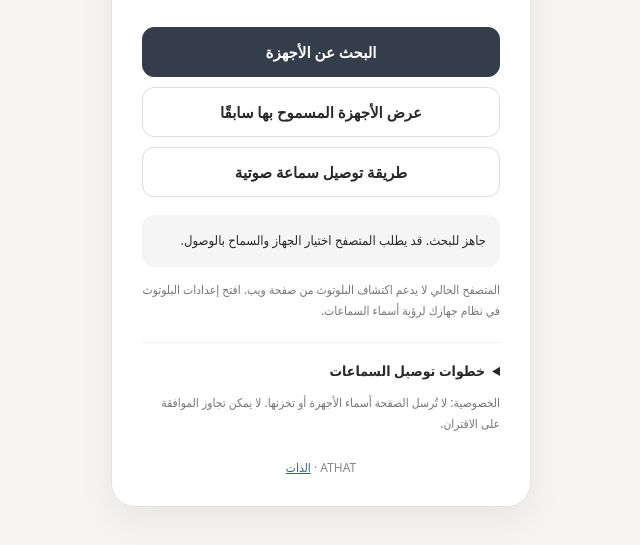
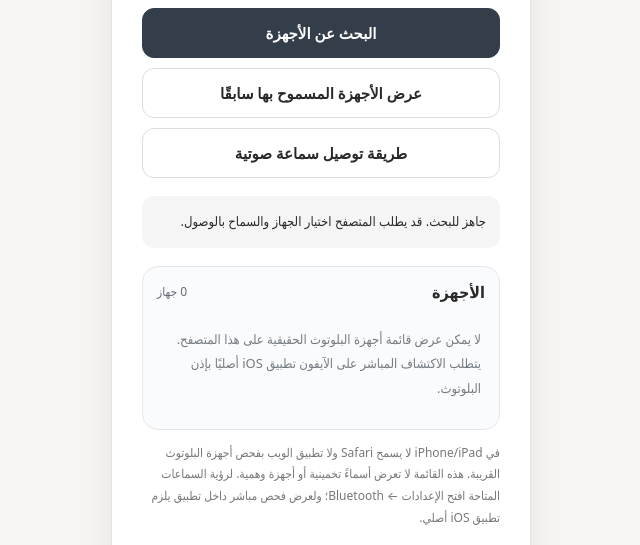
Before and after one commit to mrabdulmohsinalotaibi-beep/Bluetooth, a plain HTML site: page index.html in a window 1280 px wide. Shown: the part 254-799 px from the top of the page, without its empty margins (319-959 px from the left). Drawn offline with Linux system fonts and the light colour scheme.

Commit message:
Provide dedicated on-page Bluetooth device list and accurate iOS unsupported state

```diff
--- a/index.html
+++ b/index.html
@@ -19,7 +19,7 @@ button.primary{color:white;background:#343e4b;border-color:#343e4b}
 button:disabled{opacity:.6;cursor:wait}
 button:focus-visible,summary:focus-visible{outline:3px solid #7ca6ee;outline-offset:2px}
 .status{background:#f5f5f5;border-radius:12px;padding:14px;margin-top:18px;font-size:13px;line-height:1.8;text-align:right}
-.device{padding:16px 12px;text-align:right;background:#f7f8fa;border:1px solid #e7e9ef;border-radius:13px;margin-top:12px;font-size:14px;line-height:1.9;overflow-wrap:anywhere}.device strong{font-size:16px}.device small{color:#747474;display:block}.device .kind{font-weight:700;color:#32475f}
+.results{margin-top:18px;text-align:right;border:1px solid #e4e6eb;border-radius:16px;padding:14px;background:#fafbfc}.results h2{font-size:16px;margin:0 0 10px;display:flex;justify-content:space-between;align-items:center}.count{font-size:12px;color:#656d75;font-weight:400}.empty{color:#737b82;font-size:13px;padding:14px 4px;line-height:1.9}.device{padding:16px 12px;text-align:right;background:#f7f8fa;border:1px solid #e7e9ef;border-radius:13px;margin-top:12px;font-size:14px;line-height:1.9;overflow-wrap:anywhere}.device strong{font-size:16px}.device small{color:#747474;display:block}.device .kind{font-weight:700;color:#32475f}
 details{text-align:right;border-top:1px solid #eee;margin-top:20px;padding-top:18px;font-size:14px}
 summary{cursor:pointer;font-weight:650}
 ol{padding-right:22px;line-height:2;color:#555;font-size:13px}
@@ -37,7 +37,12 @@ a{color:#35619a}
   <button id="known">عرض الأجهزة المسموح بها سابقًا</button>
   <button id="guide">طريقة توصيل سماعة صوتية</button>
   <div class="status" id="status" role="status" aria-live="polite">جاهز للبحث. قد يطلب المتصفح اختيار الجهاز والسماح بالوصول.</div>
-  <div id="devices" aria-label="الأجهزة التي اختارها المستخدم"></div>
+  <section class="results" aria-labelledby="nearby-title">
+    <h2 id="nearby-title">الأجهزة <span class="count" id="count">0 جهاز</span></h2>
+    <div id="devices" aria-label="أسماء الأجهزة وأنواعها">
+      <div class="empty" id="empty">لا توجد أجهزة معروضة بعد.</div>
+    </div>
+  </section>
   <p class="note" id="capability"></p>
   <details id="instructions">
     <summary>خطوات توصيل السماعات</summary>
@@ -57,11 +62,21 @@ a{color:#35619a}
 const button = document.querySelector("#scan");
 const status = document.querySelector("#status");
 const devices = document.querySelector("#devices");
+const count = document.querySelector("#count");
 const instructions = document.querySelector("#instructions");
 const capability = document.querySelector("#capability");
 function renderDevices(items) {
   devices.replaceChildren();
-  if (!items.length) { status.textContent = "لا توجد أجهزة سبق السماح للموقع بالوصول إليها. اضغط البحث لاختيار جهاز BLE متوافق."; return; }
+  count.textContent = items.length + " جهاز";
+  if (!items.length) {
+    const empty = document.createElement("div");
+    empty.className = "empty";
+    empty.textContent = supportsBluetooth ?
+      "لم تمنح الموقع الوصول إلى أي جهاز بعد. اضغط البحث واختر جهازًا من نافذة المتصفح." :
+      "لا يمكن عرض قائمة أجهزة البلوتوث الحقيقية على هذا المتصفح. يتطلب الاكتشاف المباشر على الآيفون تطبيق iOS أصليًا بإذن البلوتوث.";
+    devices.append(empty);
+    return;
+  }
   items.forEach(device => {
     const selected = document.createElement("div");
     selected.className = "device";
@@ -80,7 +95,8 @@ function renderDevices(items) {
 const supportsBluetooth = !!(navigator.bluetooth && navigator.bluetooth.requestDevice);
 capability.textContent = !window.isSecureContext ? "حالة الجهاز: يتطلب HTTPS." :
   supportsBluetooth ? "المتصفح يدعم اختيار بعض أجهزة BLE. لا يمكنه عرض جميع الأجهزة القريبة أو سماعات الصوت التقليدية." :
-  "المتصفح الحالي لا يدعم اكتشاف البلوتوث من صفحة ويب. افتح إعدادات البلوتوث في نظام جهازك لرؤية أسماء السماعات.";
+  "في iPhone/iPad لا يسمح Safari ولا تطبيق الويب بفحص أجهزة البلوتوث القريبة. هذه القائمة لا تعرض أسماءً تخمينية أو أجهزة وهمية. لرؤية السماعات المتاحة افتح الإعدادات ← Bluetooth؛ ولعرض فحص مباشر داخل تطبيق يلزم تطبيق iOS أصلي.";
+renderDevices([]);
 document.querySelector("#known").addEventListener("click", async () => {
   if (!navigator.bluetooth || !navigator.bluetooth.getDevices) {
     status.textContent = "ميزة عرض الأجهزة المسموح بها سابقًا غير مدعومة في هذا المتصفح.";
@@ -115,7 +131,7 @@ button.addEventListener("click", async () => {
   }
   if (!navigator.bluetooth || !navigator.bluetooth.requestDevice) {
     status.textContent = "المتصفح الحالي لا يدعم Web Bluetooth. استخدم إعدادات البلوتوث في جهازك للسماعات الصوتية.";
-    instructions.open = true;
+    renderDevices([]);
     return;
   }
   button.disabled = true;
```
